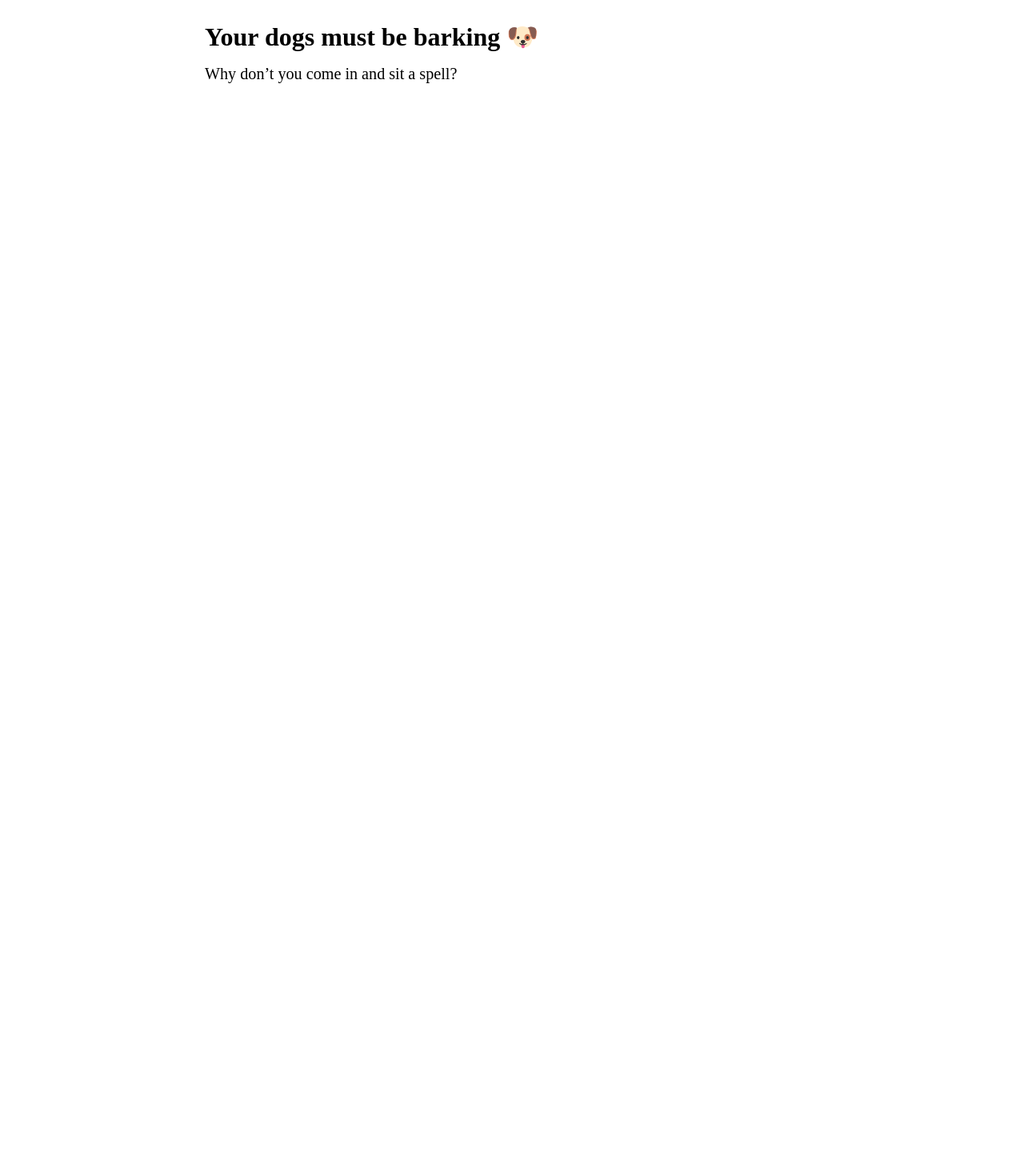
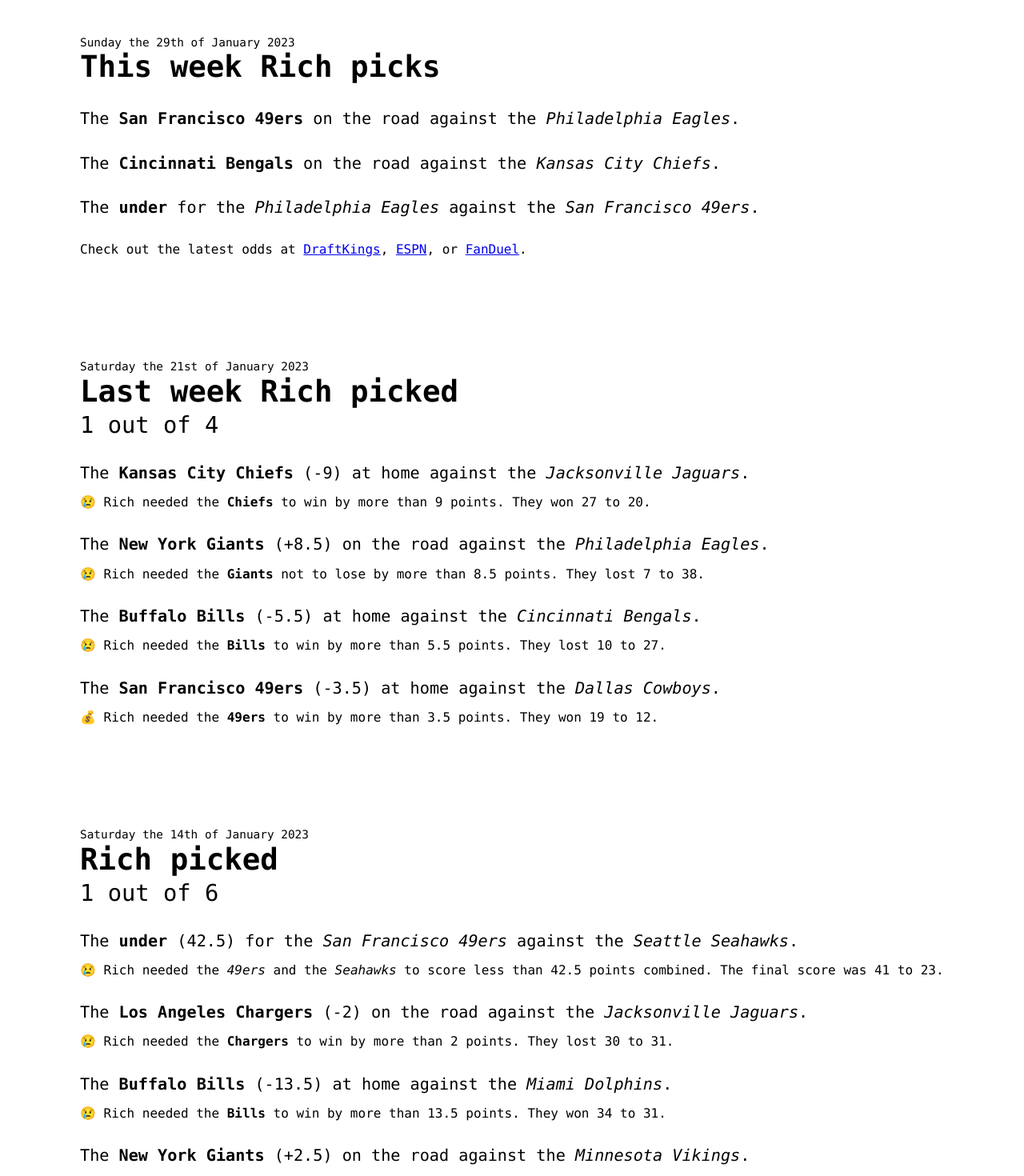
Before and after one commit to richpicks/web, a Next.js app: page / in a window 1280 px wide. Shown: the part 20-1490 px from the top of the page at 80% size. Before the commit the page ends 800 px from the top, so only its background shows below. Built offline with nearby package versions, Linux system fonts and the light colour scheme.

Commit message:
Prototyping Home page (#3)
Co-authored-by: Antonio Contreras <dev@richpicks.com>

```diff
--- a/app/layout.tsx
+++ b/app/layout.tsx
@@ -4,15 +4,27 @@ import { Metadata } from 'next'
 
 export const metadata: Metadata = {
   title: {
-    template: '%s | Mundo',
-    default: 'Mundo',
+    template: '%s | Rich Picks',
+    default: 'Rich Picks',
   },
 }
 
 const RootLayout = ({ children }: { children: React.ReactNode }) => {
   return (
     <html lang="en">
-      <body>{children}</body>
+      <body>
+        <header></header>
+        <main>
+          {children}
+        </main>
+        <footer className="footer">
+          <div className="container">
+            <p className="graph">
+              Please <a href="https://responsibleplay.org">play responsibily</a>. If you or someone you know has a gambling problem, call <a href="tel:+1(800)426-2537">1-800-GAMBLER</a>, or visit the <a href="https://www.ncpgambling.org">National Council on Problem Gambling</a> website.
+            </p>
+          </div>
+        </footer>
+      </body>
     </html>
   )
 }
--- a/app/page.tsx
+++ b/app/page.tsx
@@ -2,19 +2,157 @@ import { Metadata } from 'next'
 import styles from './page.module.scss'
 
 export const metadata: Metadata = {
-  title: 'Welcome Home',
+  title: 'Welcome to Rich Picks',
 }
 
 const Home = () => {
   return (
-    <main>
-      <section className={styles.section}>
-        <div className={styles.container}>
-          <h1 className={styles.heading}>Your dogs must be barking 🐶</h1>
-          <p className={styles.graph}>Why don’t you come in and sit a spell?</p>
+    <>
+      <section className="section">
+        <div className="container">
+          <header className="header">
+            <time className="eyebrow" dateTime="2023-01-29T09:00">
+              Sunday the 29th of January 2023
+            </time>
+            <h1 className="heading">
+              This week Rich picks
+            </h1>
+          </header>
+          <ol className="games">
+            <li className="game">
+              <p className="pick">
+                The <strong>San Francisco 49ers</strong> on the road against the <em>Philadelphia Eagles</em>.
+              </p>
+            </li>
+            <li className="game">
+              <p className="pick">
+                The <strong>Cincinnati Bengals</strong> on the road against the <em>Kansas City Chiefs</em>.
+              </p>
+            </li>
+            <li className="game">
+              <p className="pick">
+                The <strong>under</strong> for the <em>Philadelphia Eagles</em> against the <em>San Francisco 49ers</em>.
+              </p>
+            </li>
+          </ol>
+          <p className="graph">
+            Check out the latest odds at <a href="https://sportsbook.draftkings.com/leagues/football/nfl">DraftKings</a>, <a href="https://www.espn.com/nfl/lines">ESPN</a>, or <a href="https://sportsbook.fanduel.com/navigation/nfl">FanDuel</a>.
+          </p>
         </div>
       </section>
-    </main>
+
+      <section className="section">
+        <div className="container">
+          <header className="header">
+            <time className="eyebrow" dateTime="2023-01-21T09:30">
+              Saturday the 21st of January 2023
+            </time>
+            <h1 className="heading">Last week Rich picked</h1>
+            <p className="summary">1 out of 4</p>
+          </header>
+          <ol className="games">
+            <li className="game">
+              <p className="pick">
+                The <strong>Kansas City Chiefs</strong> (-9) at home against the <em>Jacksonville Jaguars</em>.
+              </p>
+              <p className="result">
+                <span aria-hidden="true">😢</span> Rich needed the <strong>Chiefs</strong> to win by more than 9 points. They won 27 to 20.
+              </p>
+            </li>
+            <li className="game">
+              <p className="pick">
+                The <strong>New York Giants</strong> (+8.5) on the road against the <em>Philadelphia Eagles</em>.
+              </p>
+              <p className="result">
+                <span aria-hidden="true">😢</span> Rich needed the <strong>Giants</strong> not to lose by more than 8.5 points. They lost 7 to 38.
+              </p>
+            </li>
+            <li className="game">
+              <p className="pick">
+                The <strong>Buffalo Bills</strong> (-5.5) at home against the <em>Cincinnati Bengals</em>.
+              </p>
+              <p className="result">
+                <span aria-hidden="true">😢</span> Rich needed the <strong>Bills</strong> to win by more than 5.5 points. They lost 10 to 27.
+              </p>
+            </li>
+            <li className="game">
+              <p className="pick">
+              The <strong>San Francisco 49ers</strong> (-3.5) at home against the <em>Dallas Cowboys</em>.
+              </p>
+              <p className="result">
+                <span aria-hidden="true">💰</span> Rich needed the <strong>49ers</strong> to win by more than 3.5 points. They won 19 to 12.
+              </p>
+            </li>
+          </ol>
+        </div>
+      </section>
+
+      <section className="section">
+        <div className="container">
+          <header className="header">
+            <time className="eyebrow" dateTime="2023-01-14T11:00">
+              Saturday the 14th of January 2023
+            </time>
+            <h1 className="heading">
+              Rich picked
+            </h1>
+            <p className="summary">
+              1 out of 6
+            </p>
+          </header>
+          <ol className="games">
+            <li className="game">
+              <p className="pick">
+                The <strong>under</strong> (42.5) for the <em>San Francisco 49ers</em> against the <em>Seattle Seahawks</em>.
+              </p>
+              <p className="result">
+                <span aria-hidden="true">😢</span> Rich needed the <em>49ers</em> and the <em>Seahawks</em> to score less than 42.5 points combined. The final score was 41 to 23.
+              </p>
+            </li>
+            <li className="game">
+              <p className="pick">
+                The <strong>Los Angeles Chargers</strong> (-2) on the road against the <em>Jacksonville Jaguars</em>.
+              </p>
+              <p className="result">
+                <span aria-hidden="true">😢</span> Rich needed the <strong>Chargers</strong> to win by more than 2 points. They lost 30 to 31.
+              </p>
+            </li>
+            <li className="game">
+              <p className="pick">
+                The <strong>Buffalo Bills</strong> (-13.5) at home against the <em>Miami Dolphins</em>.
+              </p>
+              <p className="result">
+                <span aria-hidden="true">😢</span> Rich needed the <strong>Bills</strong> to win by more than 13.5 points. They won 34 to 31.
+              </p>
+            </li>
+            <li className="game">
+              <p className="pick">
+                The <strong>New York Giants</strong> (+2.5) on the road against the <em>Minnesota Vikings</em>.
+              </p>
+              <p className="result">
+                <span aria-hidden="true">💰</span> Rich needed the <strong>Giants</strong> not to lose by more than 2.5 points. They won 31 to 24.
+              </p>
+            </li>
+            <li className="game">
+              <p className="pick">
+                The <strong>Cincinnati Bengals</strong> (-7.5) at home against the <em>Baltimore Ravens</em>.
+              </p>
+              <p className="result">
+                <span aria-hidden="true">😢</span> Rich needed the <strong>Bengals</strong> to win by more than 7.5 points. They won 24 - 17.
+              </p>
+            </li>
+            <li className="game">
+              <p className="pick">
+                The <strong>Tampa Bay Buccaneers</strong> (+2.5) at home against the <em>Dallas Cowboys</em>.
+              </p>
+              <p className="result">
+                <span aria-hidden="true">😢</span> Rich needed the <strong>Buccaneers</strong> not to lose by more than 2.5 points. They lost 14 to 31.
+              </p>
+            </li>
+          </ol>
+        </div>
+      </section>
+    </>
   )
 }
 
--- a/styles/app.scss
+++ b/styles/app.scss
@@ -1,4 +1,109 @@
-// utility styles
+// FONT FAMILY
+
+body {
+  font-family: "Lucida Console", Courier, monospace;
+}
+
+// STRUCTURAL RULES
+
+.section {
+  padding: 4rem 2rem;
+  // padding: 6rem 4rem; // wide screen
+}
+
+.container {
+  margin-top: 3rem;
+  margin-right: auto;
+  margin-left: auto;
+  max-width: 1080px;
+}
+
+.container:first-child {
+  margin-top: 0;
+}
+
+// HEADER RULES
+
+.header {
+  margin-bottom: 2rem;
+}
+
+.eyebrow {
+  font-size: 0.9rem;
+}
+
+.heading {
+  margin-top: 0;
+  margin-bottom: 0;
+  font-size: 2.34rem;
+}
+
+.summary {
+  margin-top: 0.25rem;
+  margin-bottom: 0;
+  font-size: 1.8rem;
+}
+
+// TYPOGRAPHY RULES
+
+.subheading {
+  margin-top: 0;
+  margin-bottom: 0.5rem;
+}
+
+.graph {
+  margin-top: 0;
+  margin-bottom: 2rem;
+}
+
+.graph:last-child {
+  margin-bottom: 0;
+}
+
+// GAME RULES
+
+.games {
+  margin-top: 0;
+  margin-bottom: 2rem;
+  padding-left: 0;
+  list-style-type: none;
+}
+
+.games:last-child {
+  margin-bottom: 0;
+}
+
+.game {
+  margin-top: 2rem;
+}
+
+.game:first-child {
+  margin-top: 0;
+}
+
+// PICK RULES
+
+.pick {
+  margin-top: 0;
+  margin-bottom: 0;
+  // font-size: 1.17rem;
+  font-size: 1.26rem;
+}
+
+.result {
+  margin-top: 0.5rem;
+  margin-top: 1rem;
+  margin-bottom: 0;
+}
+
+// FOOTER RULES
+
+.footer {
+  background-color: whitesmoke;
+  padding: 4rem 2rem;
+}
+
+// UTILITY RULES
 
 .visually-hidden {
   position: absolute;
```
